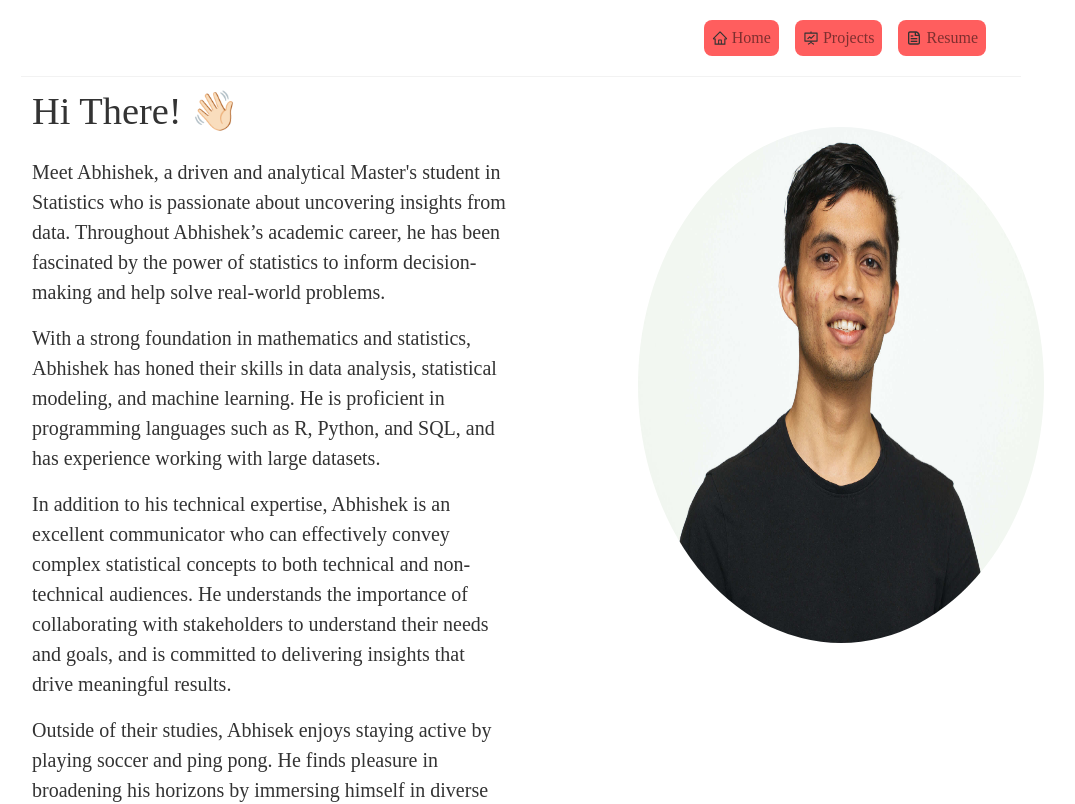
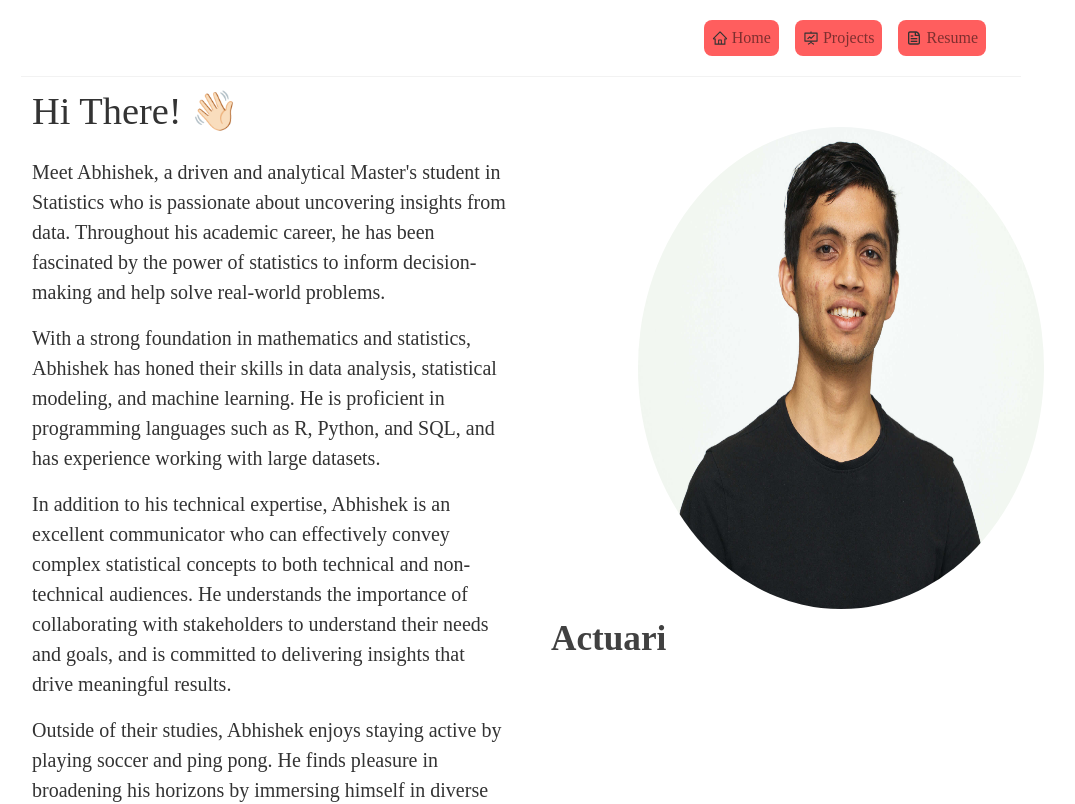
Before and after one commit to kafleBeast/kafle-portfolio, a React (Create React App) app: page / in a window 1280 px wide. Shown: the top 804 px of the page, without its empty margins (119-1194 px from the left). Built offline with nearby package versions, Linux system fonts and the light colour scheme; the HTML template or start-up script is replaced by a standard one.

Commit message:
Update LandingPage.js

```diff
--- a/src/LandingPage.js
+++ b/src/LandingPage.js
@@ -31,7 +31,7 @@ const LandingPage = () => {
 
                     <p className="heading-description blockquote">
                         <p> Meet Abhishek, a driven and analytical Master's student in Statistics who is passionate about uncovering insights from data.
-                            Throughout Abhishek’s academic career, he has been fascinated by the power of statistics to inform decision-making and help
+                            Throughout his academic career, he has been fascinated by the power of statistics to inform decision-making and help
                             solve real-world problems.
                         </p>
                         <p> With a strong foundation in mathematics and statistics, Abhishek has honed their skills in data analysis, statistical
@@ -44,32 +44,35 @@ const LandingPage = () => {
                         that drive meaningful results.
                         </p>
 
-                        <p> Outside of their studies, Abhisek enjoys staying active by playing soccer and ping pong. He finds pleasure in broadening
+                        <p> Outside of their studies, Abhishek enjoys staying active by playing soccer and ping pong. He finds pleasure in broadening
                             his horizons by immersing himself in diverse cultural experiences, and often achieves this by engaging with cinema from
                             around the world.
                        </p>
 
                     </p>
 
+
+                    </Col>
+
+                    <Col md={5}>
+                        <img src={myImg} className="profile-pic" alt="avatar" />
                         <div className="heading-type">
                             <Typewriter
                                 options={{
                                     strings: [
-                            "Mechanical Engineer",
-                            "Applied Mathematician",
-                            "Front-end developer",
 
+                                    "Statistics",
+                                    "Actuarial Science",
+                                    "Financial Mathematics",
+                                    "Data Analysis"
                                     ],
                                     autoStart: true,
                                     loop: true,
-                            deleteSpeed: 50,
+                                    deleteSpeed: 80,
                                 }}
                             />
                     </div>
-                    </Col>
 
-                    <Col md={5}>
-                    <img src={myImg} className="profile-pic" alt="avatar" />
                     </Col>
                 </Row>
                 </Container>
```
Lines whose indentation alone changed are shown as unchanged.
